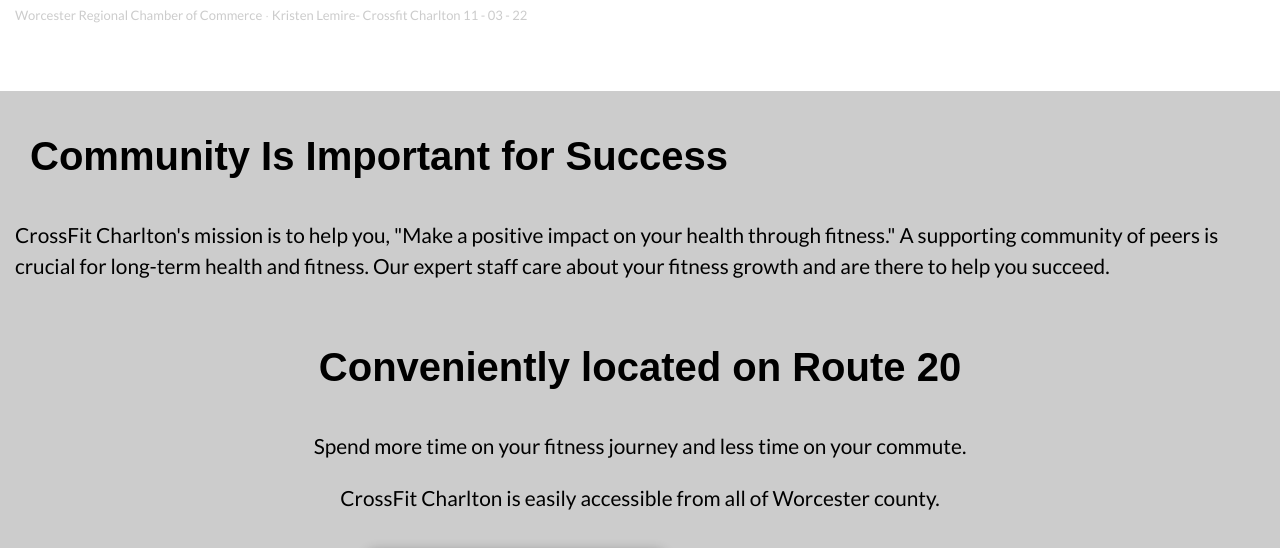
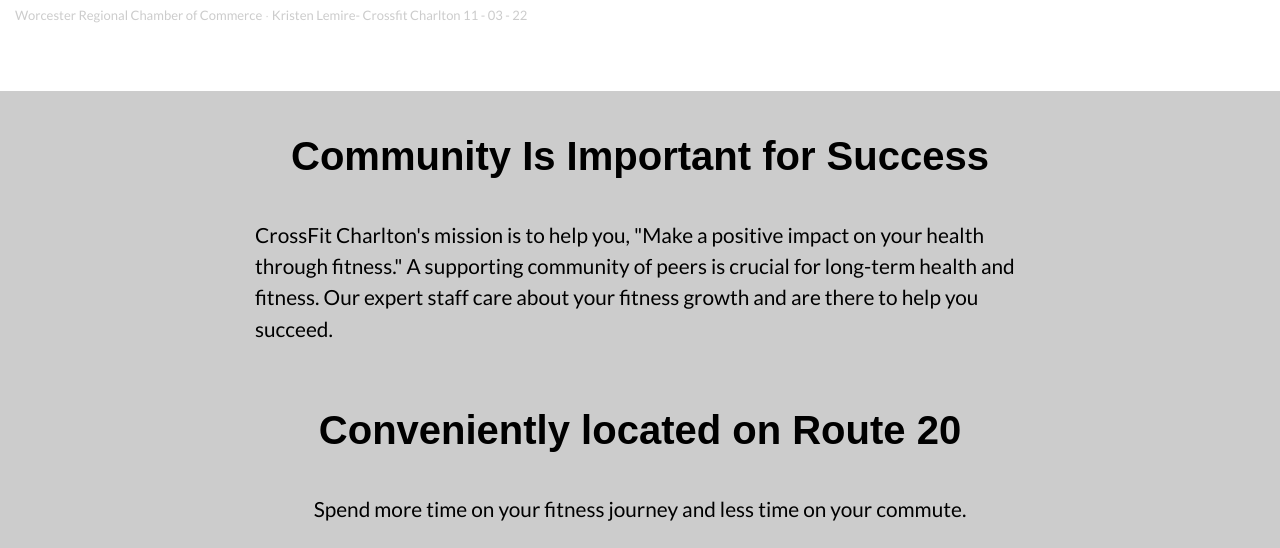
Before and after one commit to jeffhow/crossfitcharlton, a Jekyll site: the page built from index.md, in a window 1280 px wide. Shown: the part 3106-3654 px from the top of the page. Built offline with Jekyll 4.4.1, drawn with Linux system fonts in a browser that asks for light colours; some web fonts are replaced; grey boxes are pictures that could not be loaded.

Commit message:
footer mobile-first. larger images

```diff
--- a/Gemfile
+++ b/Gemfile
@@ -15,7 +15,7 @@
 # gem "github-pages", group: :jekyll_plugins
 # If you have any plugins, put them here!
 group :jekyll_plugins do
-  gem "jekyll-sitemap"
+  gem 'jekyll-sitemap', '~> 1.4'
 end
 
 # Windows and JRuby does not include zoneinfo files, so bundle the tzinfo-data gem
--- a/_includes/community.html
+++ b/_includes/community.html
@@ -6,7 +6,7 @@
         <div class="col">
         <h2>Community Is Important for Success</h2>
         <p>CrossFit Charlton's mission is to help you, "Make a positive impact on your
-            health through fitness." A supporting community of peers is crucial for long-term
+            health through fitness." A&nbsp;supporting community of peers is crucial for long-term
             health and fitness. Our expert staff care about your fitness growth and
             are there to help you succeed.</p>
         </div>
--- a/_includes/footer.html
+++ b/_includes/footer.html
@@ -10,7 +10,9 @@
             <a class="footer-brand" href="/"><img src="assets/images/logos/cfc_badge-logo_color.svg" alt="CrossFit Charlton Logo" width="200"></a>
 
             <div class="crossfit-journal-link">
-            <a href="https://journal.crossfit.com" target="_blank" title="CrossFit Journal: The Performance-Based Lifestyle Resource"><img src="https://de45qwmlmgefw.cloudfront.net/badges/white-125x63.png" width="125px" height="63px" alt="CrossFit Journal: The Performance-Based Lifestyle Resource" /></a>
+            <!-- <a href="https://journal.crossfit.com" target="_blank" title="CrossFit Journal: The Performance-Based Lifestyle Resource"><img src="https://de45qwmlmgefw.cloudfront.net/badges/white-125x63.png" width="125px" height="63px" alt="CrossFit Journal: The Performance-Based Lifestyle Resource" /></a> -->
+            <a href="http://journal.crossfit.com/start.tpl?version=CFJ-white300x150" target="_blank" title="CrossFit Journal: The Performance-Based Lifestyle Resource"><img src="http://journal.crossfit.com/templates/images/white-300x150.png" width="300px" height="150px" alt="CrossFit Journal: The Performance-Based Lifestyle Resource" /></a>
+            <!-- <a href="http://journal.crossfit.com/start.tpl?version=CFJ-black300x150" target="_blank" title="CrossFit Journal: The Performance-Based Lifestyle Resource"><img src="http://journal.crossfit.com/templates/images/black-300x150.png" width="300px" height="150px" alt="CrossFit Journal: The Performance-Based Lifestyle Resource" /></a> -->
             </div>
 
             <nav class="nav-social">
@@ -29,7 +31,8 @@
             </nav>
         </div>
 
-        <div class="col col--vertical">
+        <nav class="col footer-nav">
+            <div class="col col--vertical nav-sub">
                 <h4>Programs</h4>
                 <ul>
                 <li><a href="crossfit.html">Crossfit</a></li>
@@ -44,7 +47,7 @@
                 </ul>
             </div>
 
-        <div class="col col--vertical">
+            <div class="col col--vertical nav-sub">
                 <h4>Legal</h4>
                 <ul>
                 <li><a href="terms-of-use.html">Terms of Use</a></li>
@@ -61,6 +64,7 @@
                 Charlton, MA 01507</a>
                 </address>
             </div>
+        </nav>
         </div><!-- /container -->
 
         <p class="copyright">&copy; 2022 <a href="https://www.crossfitcharlton.com">CrossFit Charlton</a></p>
--- a/_sass/components/community.scss
+++ b/_sass/components/community.scss
@@ -1,6 +1,7 @@
 .community {
     h2 {
-        text-align: left;
+        // text-align: left; // multi-col with image
+        text-align: center;
     }
     img {
         width: 100%;
@@ -13,7 +14,9 @@
         flex-wrap: wrap;
     }
     .col {
-        flex: 1 1 350px;
+        // flex: 1 1 350px; // multi-col with image
+        max-width: 800px; // single-col
         padding: 15px;
+        margin: auto;
     }
 }
--- a/_sass/generics/footer.scss
+++ b/_sass/generics/footer.scss
@@ -5,13 +5,41 @@
 .site-footer {
     padding: 30px;
     font-size: 1em;
-    .col:first-child {
+    .container.multi-col {
+        flex-direction: column;
         align-items: center;
+        @media screen and (min-width: $nav-breakpoint) {
+            flex-direction: row;
+            .col.footer-nav {
+                flex-grow: 1;
+                display: flex;
+                flex-direction: row;
+                justify-content: space-around;
+
+                .col {
+                    text-align: left;
+                    align-items: start;
+                }
+            }
+        }
+        .col {
+            display: flex;
+            flex-direction: column;
+            align-items: center;
+            text-align: center;
+        }
     }
+
+
     .footer-brand {
         transition: transform ease 0.3s;
         &:hover, &:focus {
             transform: scale(1.1);
+        }
+        img {
+            width: 100%;
+            max-width: 250px;
+            height: auto;
         }
     }
 
@@ -20,6 +48,12 @@
         transition: transform ease 0.3s;
         &:hover, &:focus {
             transform: scale(1.1);
+        }
+        img {
+            width: 100%;
+            max-width: 250px;
+            height: auto;
+            // background-color: #fff;
         }
     }
     h4 {
@@ -65,8 +99,5 @@
         margin: 10px 0;
         padding: 0;
     }
-    .col .col {
-        flex: 1 1 400px;
-    }
 
 }
--- a/_sass/generics/nav.scss
+++ b/_sass/generics/nav.scss
@@ -26,8 +26,8 @@
     a::before {
         content:'';
         display: inline-block;
-        height: 28px;
-        width: 28px;
+        height: 56px;
+        width: 56px;
         filter: invert(0.8);
         transition: all ease 0.3s;
     }
```
Also changed, not shown: Gemfile.lock. Lines whose indentation alone changed are shown as unchanged.
